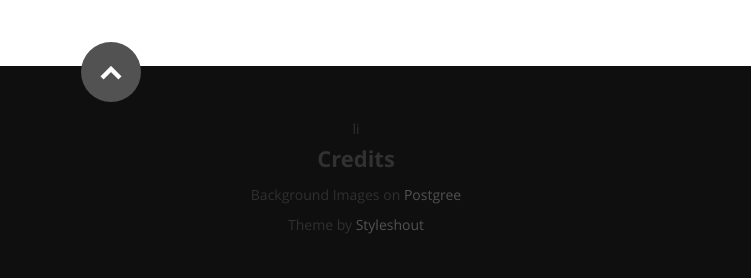
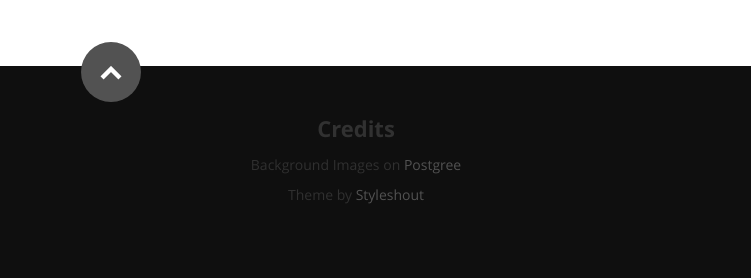
Before and after one commit to crocainfo/crocainfo.github.io, a plain HTML site: page index.html in a window 1280 px wide. Shown: the part 4054-4332 px from the top of the page, 529-1280 px from the left. Drawn offline with nearby package versions, Linux system fonts and the light colour scheme.

```diff
--- a/index.html
+++ b/index.html
@@ -451,7 +451,7 @@
                  </div>
 
                  <div>
-                     li<h3>Credits</h3>
+                     <h3>Credits</h3>
                      <ul>
                          <li>Background Images on  <a href='https://pngtree.com/free-backgrounds'>Postgree</a></li>
                          <li>Theme by <a href="https://styleshout.com">Styleshout</a></li>
```
